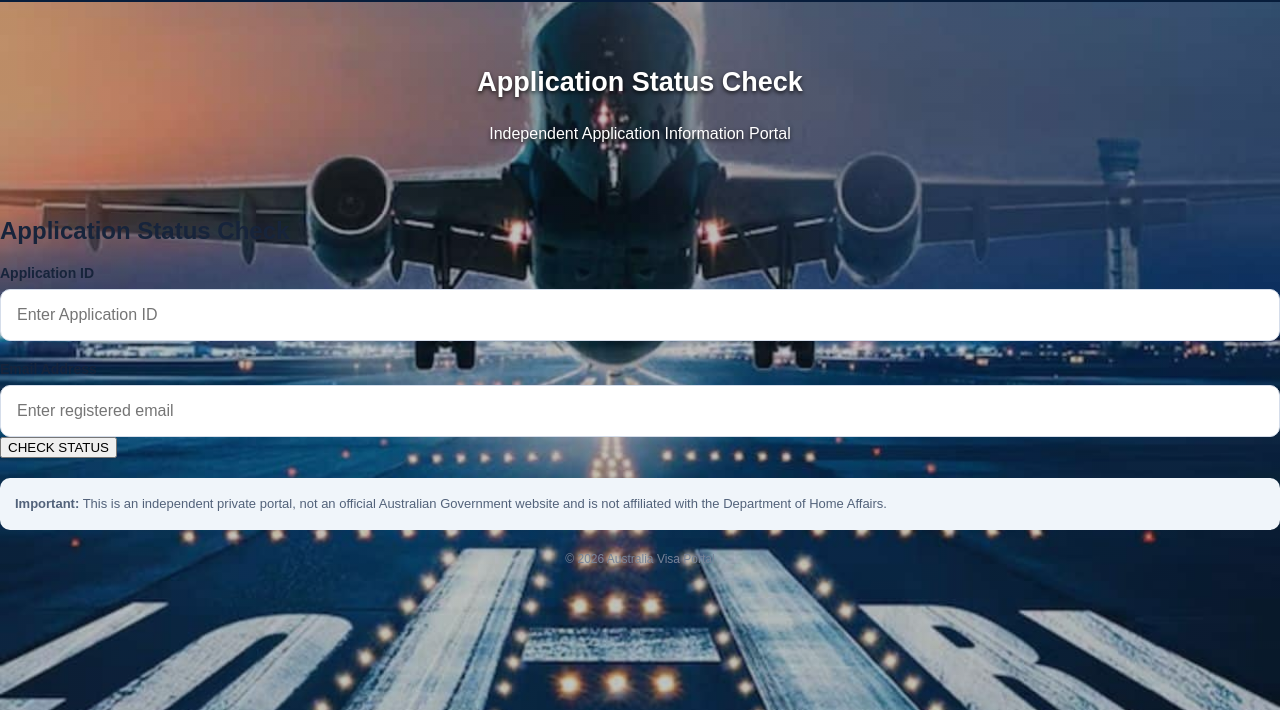
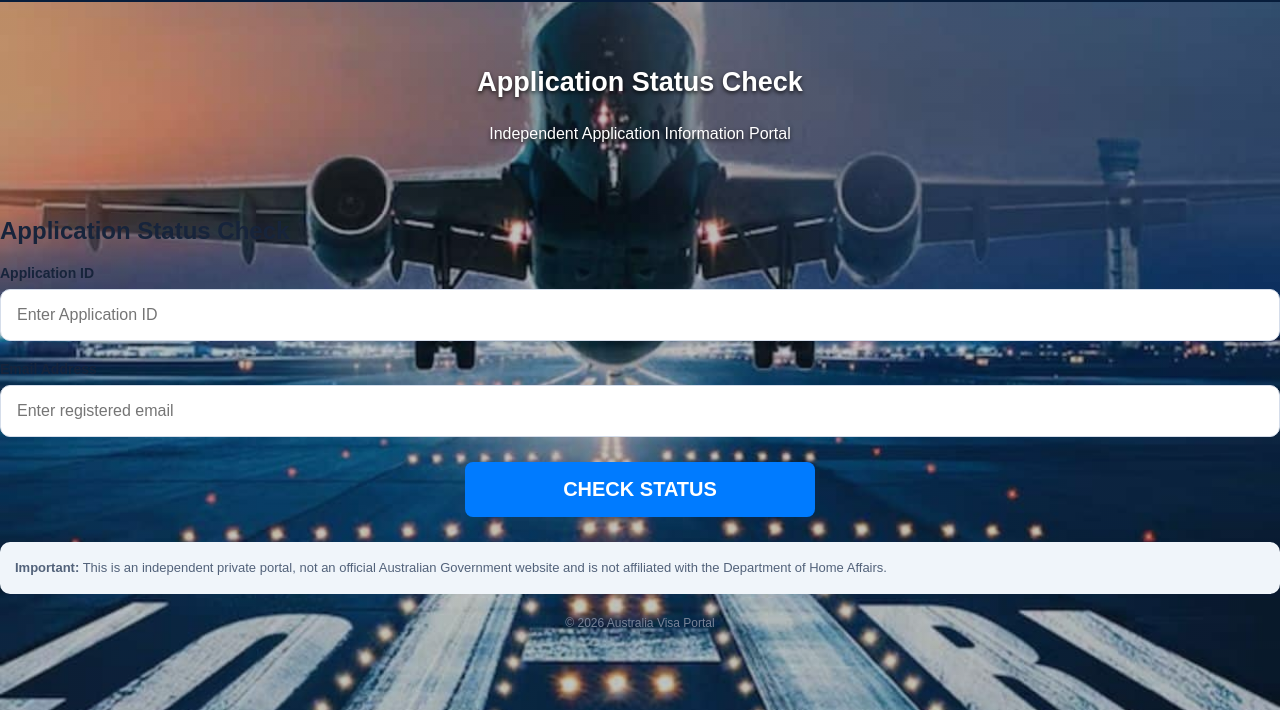
Before and after one commit to applicationonlineimmigovau-boop/australia-visa-status-portal, a plain HTML site: page index.html in a window 1280 px wide. Shown: the part 90-800 px from the top of the page. Drawn offline with nearby package versions, Linux system fonts and the light colour scheme.

Commit message:
Update index.html

```diff
--- a/index.html
+++ b/index.html
@@ -169,10 +169,14 @@ footer{
 <label for="email">Email Address</label>
 <input id="email" type="email" required placeholder="Enter registered email">
 
-<button class="action" id="checkButton" type="submit">
-CHECK STATUS
-</button>
+
+<div style="text-align: center; margin: 25px 0;">
+  <button class="action" id="checkButton" type="submit" style="background-color: #007bff; color: white; font-size: 20px; font-weight: bold; padding: 16px 40px; border: none; border-radius: 8px; cursor: pointer; width: 100%; max-width: 350px;">
+    CHECK STATUS
+  </button>
+</div>
 </form>
+
 
 <div id="result" role="status"></div>
 
```
